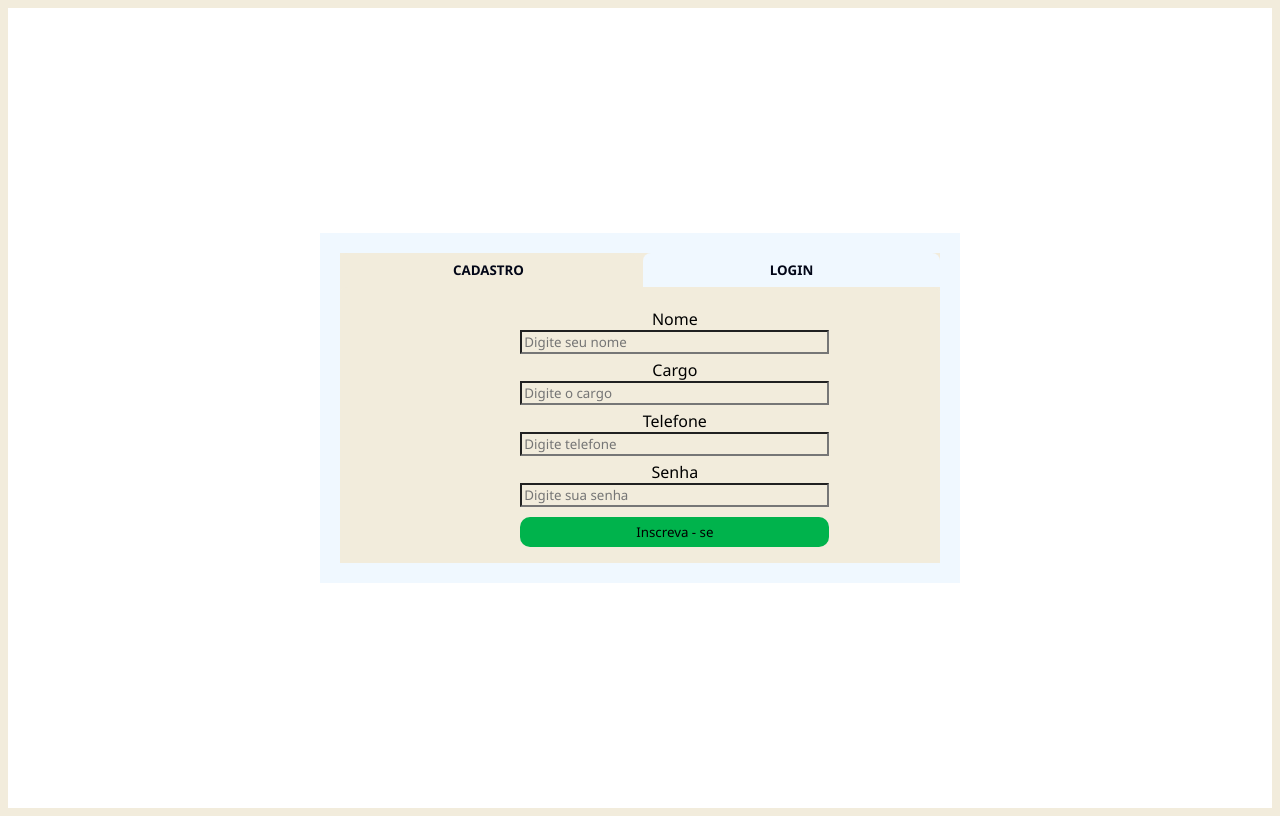
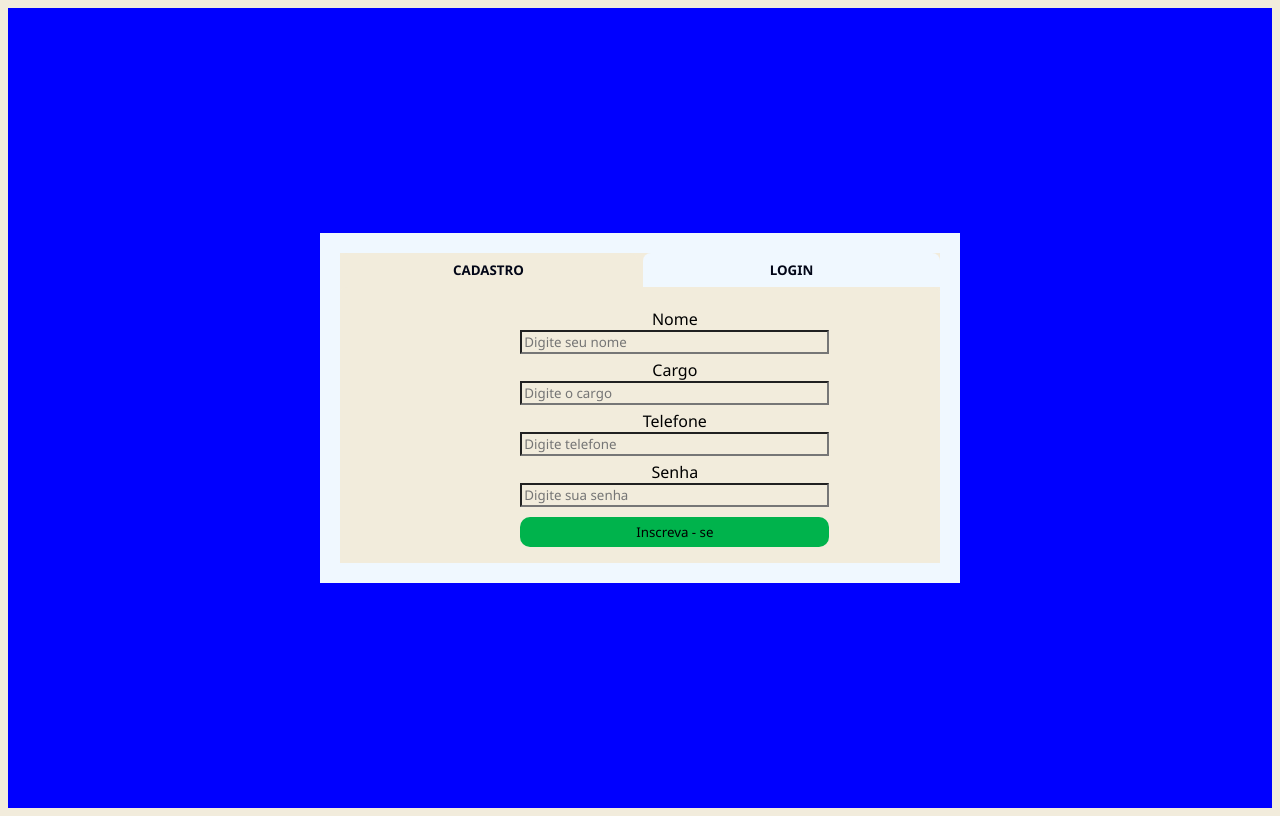
Before and after one commit to adones15/TCC_IMPACTA, a Django app: page / in a window 1280 px wide. Run offline with Django 5.2, Linux system fonts and the light colour scheme.

Commit message:
fix: fundo azul do login

```diff
--- a/static/css/login.css
+++ b/static/css/login.css
@@ -10,7 +10,6 @@
 
 body {
     background-color: blue;
-    background-color: #FFFFFF;
     display: flex;
     align-items: center;
     justify-content: center;
```
